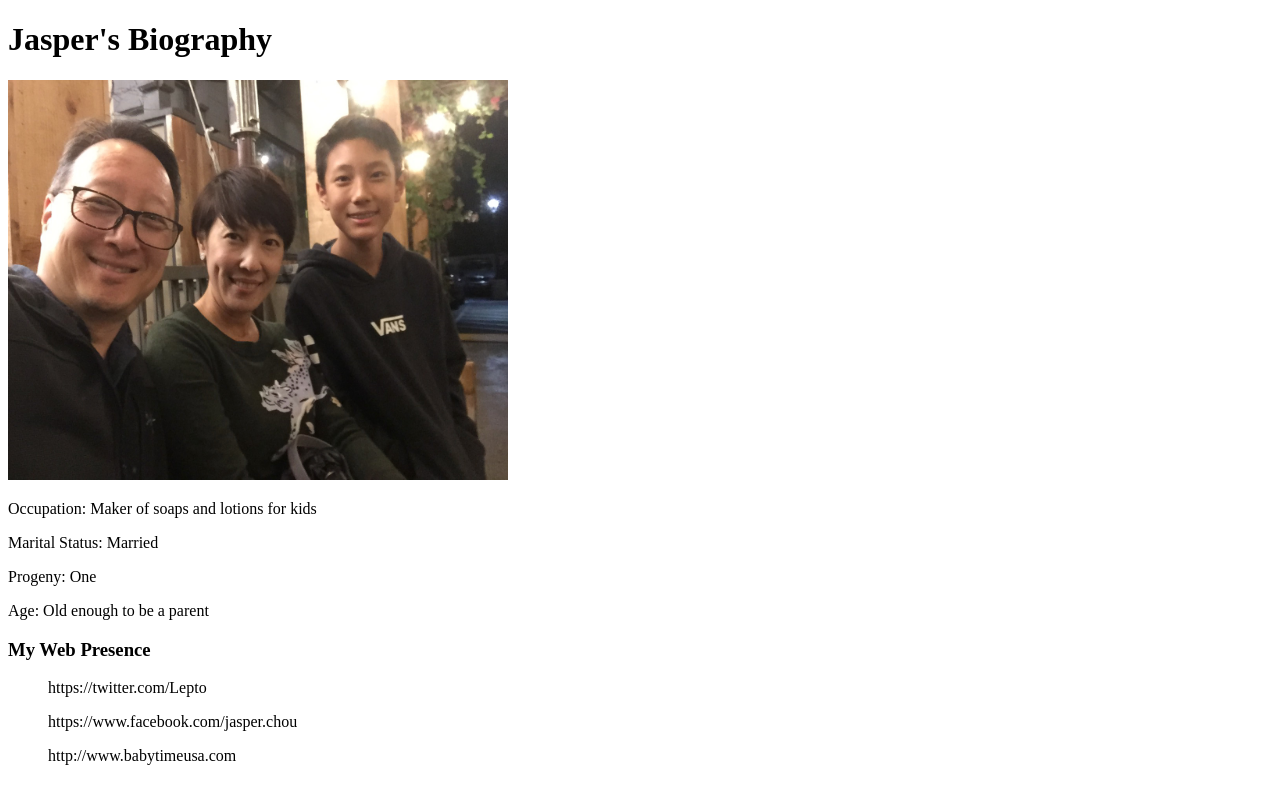
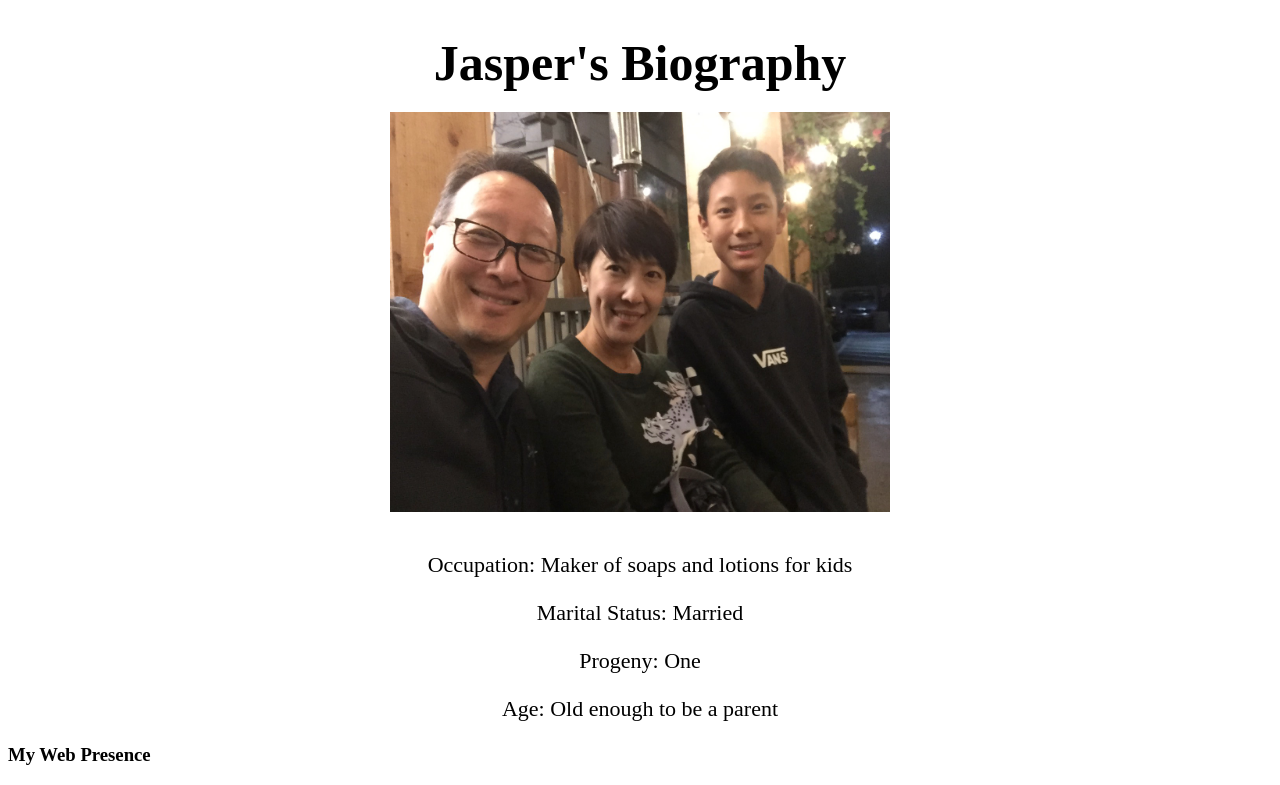
Before and after one commit to Lepto/Lepto, a plain HTML site: page index.html in a window 1280 px wide. Shown: the top 785 px of the page. Drawn offline with Linux system fonts and the light colour scheme.

Commit message:
Added CSS code

```diff
--- a/index.html
+++ b/index.html
@@ -3,15 +3,44 @@
 <head>
   <meta charset="UTF-8">
   <title>Activity 1: Basic HTML Bio</title>
+<style>
+h1 {
+    margin-bottom: 20px;
+    font-size: 50px;
+    text-align: center;
+  }
+
+  img {
+    margin-left: auto;
+    margin-right: auto;
+    display: block;
+
+  }
+
+  p {
+    text-align: center;
+    font-size: 22px;
+
+  }
+
+  ul {
+    text-align:left;
+    font-size: 18px;
+    border-style: solid;
+    border-width: 4px;
+    list-style-position: inside;
+
+</style>
+
 </head>
-
 <body>
 <h1>Jasper's Biography</h1>
 <img src = "IMG_3048.jpeg" alt = "My family"
   width = "500" height = "400" />
 <br>
 <p>Occupation: Maker of soaps and lotions for kids
-  </p>Marital Status: Married</p>
+  </p>
+  <p>Marital Status: Married</p>
   <p>Progeny: One</p>
   <p>Age: Old enough to be a parent</p>
 <h3>My Web Presence</h3>
```
